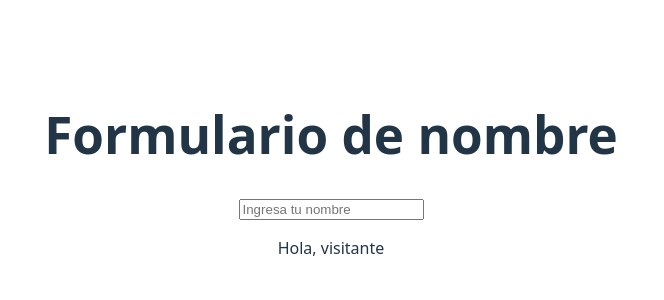
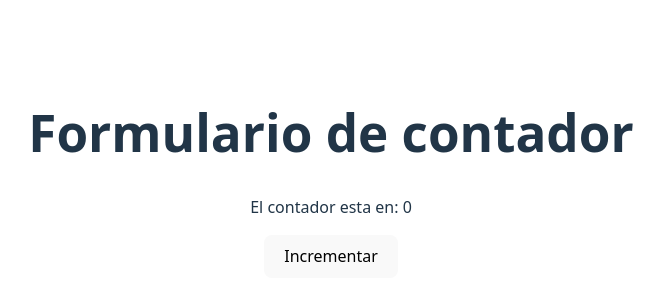
Before and after one commit to Raf-Hs/Curso-de-React.js, a React (Vite) app: page / in a window 1280 px wide. Shown: the part 226-526 px from the top of the page, without its empty margins (309-973 px from the left). Built offline with nearby package versions, Linux system fonts and the light colour scheme.

Commit message:
Se implementaron los cambios de la clase 7. Uso de useEffect para Manejar Efectos Secundarios en React

```diff
--- a/src/App.jsx
+++ b/src/App.jsx
@@ -1,11 +1,11 @@
 
 import './App.css'
-import NameForm from "./components/nameForm"
+import CounterWithEffect from "./components/CounterWithEffect"
 function App() {
   return (
     <>
-      <h1>Formulario de nombre</h1>
-      <NameForm/>
+      <h1>Formulario de contador</h1>
+      <CounterWithEffect />
     </>
   )
 }
--- /dev/null
+++ b/src/components/CounterWithEffect.jsx
@@ -0,0 +1,18 @@
+import {useEffect,useState} from "react";
+
+const CounterWithEffect = () => {
+    const [count,setCount] = useState(0);
+
+    useEffect (() => {
+        console.log(`El contador cambio a : ${count} `)
+    },[count])
+
+    return (
+        <div>
+            <p> El contador esta en: {count}</p>
+            <button onClick={() => setCount (count+1)}>Incrementar</button>
+        </div>
+    )
+}
+
+export default CounterWithEffect;
```
